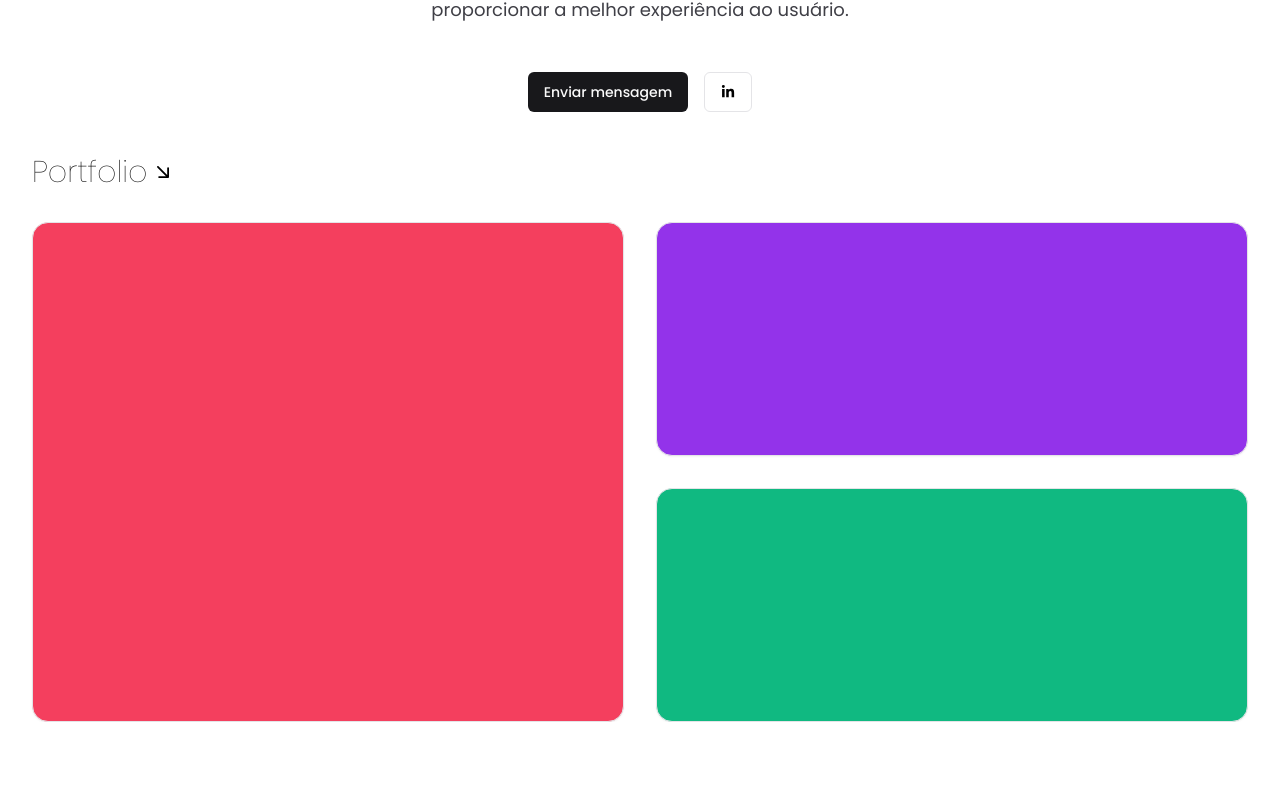
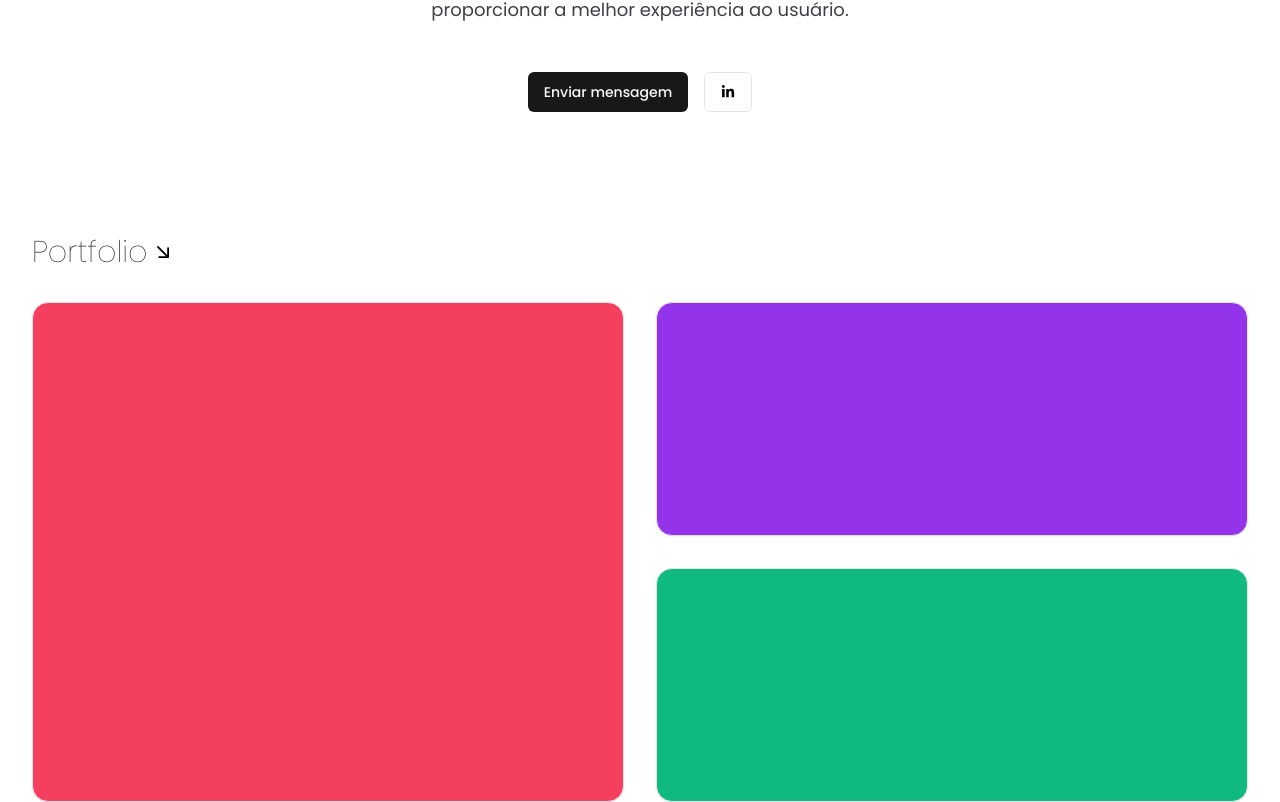
Before and after one commit to ecthon/ecthon-app, a Next.js app: page / in a window 1280 px wide. Shown: the part 406-1208 px from the top of the page. Before the commit the page ends 1128 px from the top, so only its background shows below. Built offline with nearby package versions, Linux system fonts and the light colour scheme.

Commit message:
fix: components margins

```diff
--- a/src/components/heading.tsx
+++ b/src/components/heading.tsx
@@ -5,7 +5,7 @@ import { FaLinkedinIn } from "react-icons/fa"
 
 export function Heading() {
   return (
-    <div className="flex flex-col items-center justify-center mx-auto w-[928px] max-sm:w-full h-screen max-sm:px-5">
+    <div className="flex flex-col items-center justify-center mx-auto w-[928px] max-sm:w-full h-screen max-sm:-mt-28 max-sm:px-5">
 
     <div className="flex items-center rounded-lg bg-emerald-500/5 gap-2 px-3 py-1 text-sm font-medium mx-auto">
       <div className="h-2 w-2 rounded-full bg-emerald-500">
@@ -14,7 +14,7 @@ export function Heading() {
         <Separator orientation="vertical" className="h-4 dark:bg-white/10 bg-black/10"/>
       <span className="text-zinc-900 antialiased max-sm:text-[11px]">DISPONÍVEL PARA <span className="font-bold">FREELANCE</span></span>
     </div>
-    <h1 className=" flex max-sm:flex-col max-sm:w-full mx-auto text-center text-5xl max-sm:text-4xl font-bold mt-8 text-zinc-900 antialiased">Front-end & UI Designer ✨.</h1>
+    <h1 className=" flex max-sm:flex-col max-sm:w-full mx-auto text-center text-5xl max-sm:text-4xl font-bold mt-8 text-zinc-900 antialiased">Front-end & <br className="hidden max-sm:flex" /> UI Designer ✨.</h1>
     <p className="text-zinc-700 max-sm:w-full max-w-[750px] text-center text-lg text-muted-foreground max-sm:text-sm justify-center mt-6 mb-8">
       Desenvolvendo soluções criativas e inovadoras, sempre com o objetivo de proporcionar a melhor experiência ao usuário.
     </p>
--- a/src/components/portfolio.tsx
+++ b/src/components/portfolio.tsx
@@ -3,7 +3,7 @@ import { Card } from "./ui/card";
 
 export function Portfolio() {
   return (
-    <div className="flex flex-col w-[1216px] max-sm:w-full mx-auto gap-8 -mt-60 max-sm:px-5">
+    <div className="flex flex-col w-[1216px] max-sm:w-full mx-auto gap-8 -mt-40 max-sm:-mt-40 max-sm:px-5">
       <div className="flex gap-1 items-center">
         <h1 className="font-extralight text-3xl">Portfolio</h1>
         <span><HiMiniArrowDownRight size={24}/></span>
```
